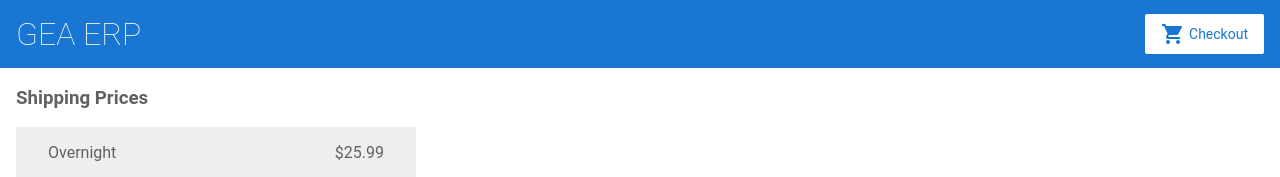
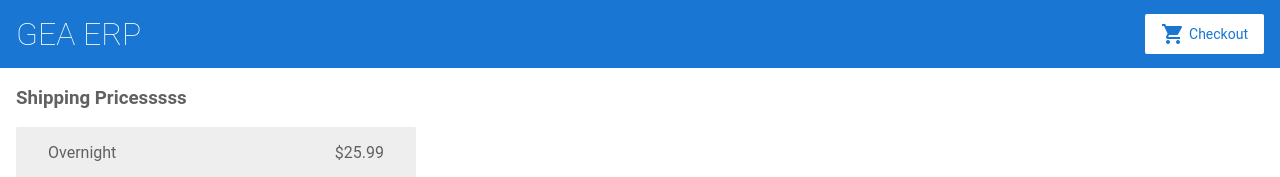
Before and after one commit to galiciatechnologies/angular-SysInfoGea, an Angular app: page /shipping in a window 1280 px wide. Shown: the top 177 px of the page. Built offline with nearby package versions, Linux system fonts and the light colour scheme.

Commit message:
1 file modified

```diff
--- a/src/app/shipping/shipping.component.html
+++ b/src/app/shipping/shipping.component.html
@@ -1,4 +1,4 @@
-<h3>Shipping Prices</h3>
+<h3>Shipping Pricesssss</h3>
 
 <div class="shipping-item" *ngFor="let shipping of shippingCosts | async">
   <span>{{ shipping.type }} </span>
```
